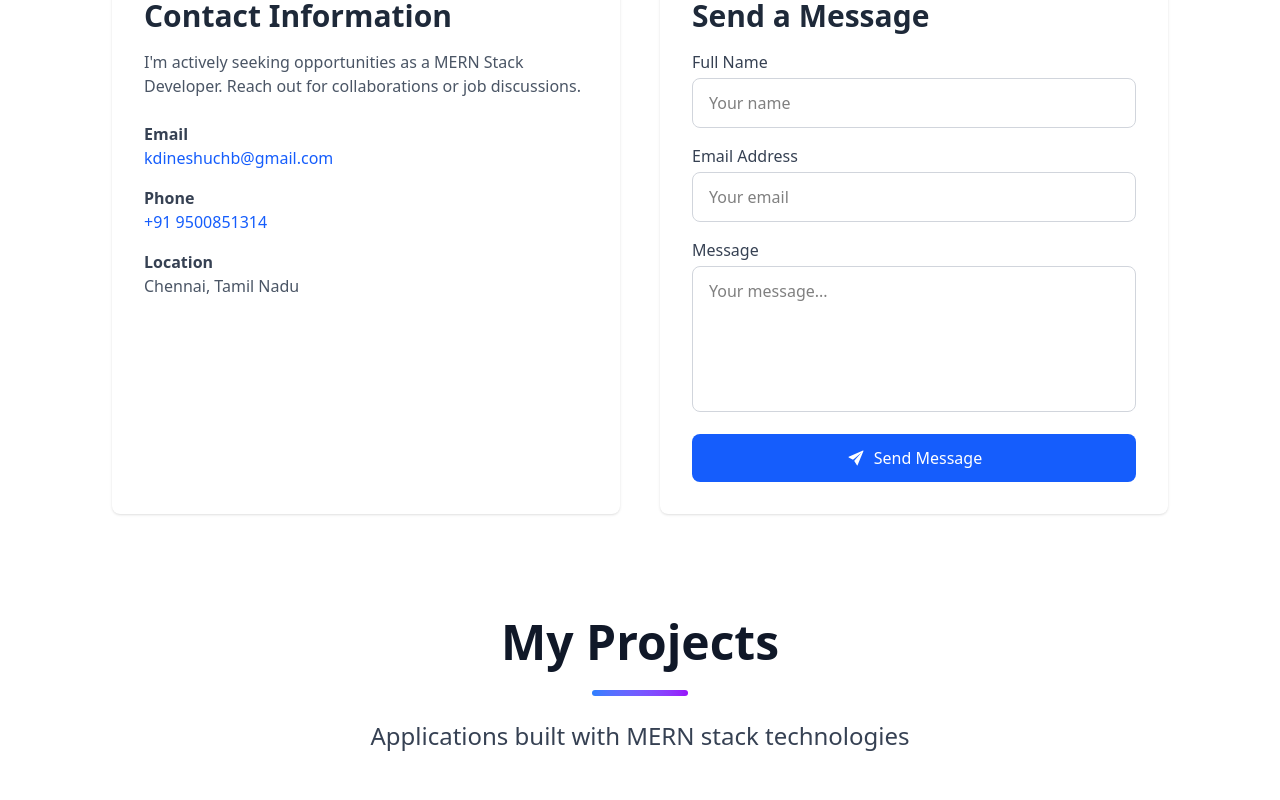
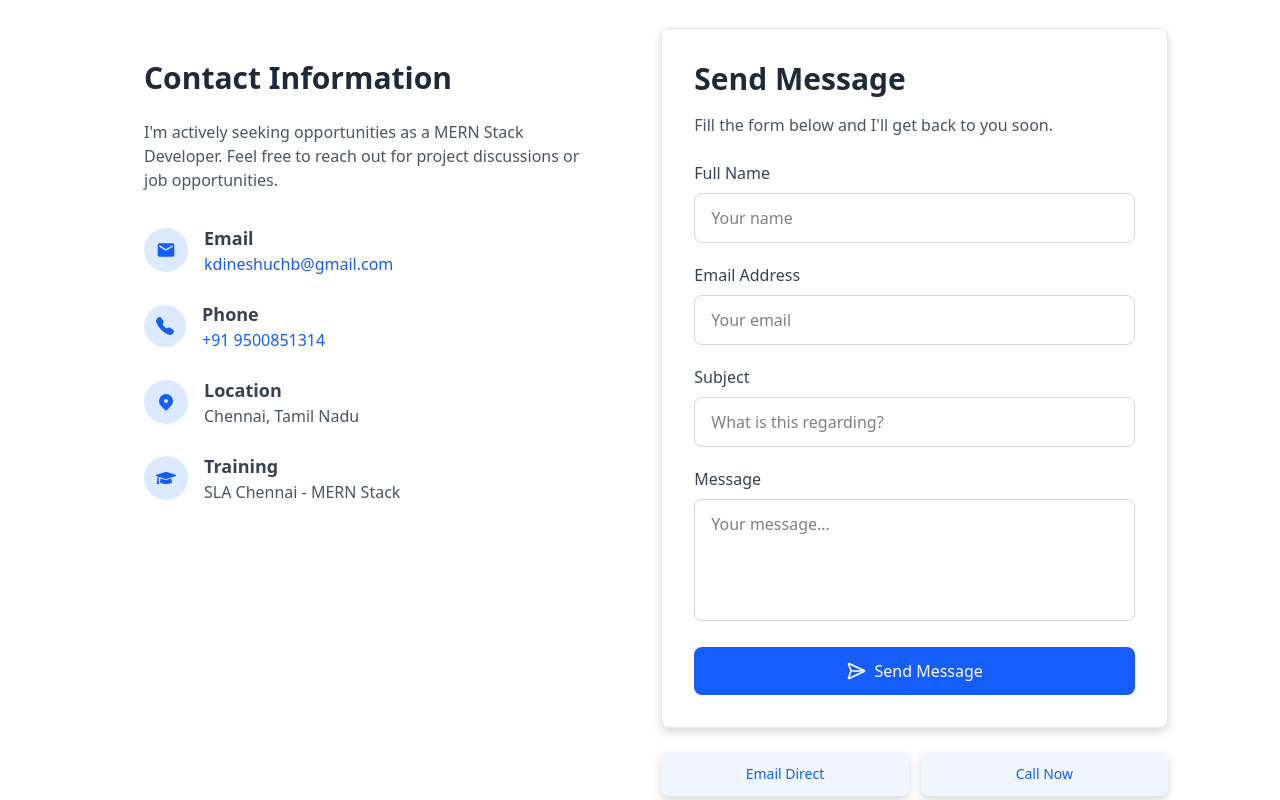
Before and after one commit to dineshk055/portfolio, a React (Vite) app: page / in a window 1280 px wide. Shown: the part 3940-4740 px from the top of the page. Built offline with nearby package versions, Linux system fonts and the light colour scheme.

Commit message:
form loading ui was updated

```diff
--- a/src/components/Contact.jsx
+++ b/src/components/Contact.jsx
@@ -1,15 +1,20 @@
 import React, { forwardRef, useState } from 'react';
+import { BsTelephoneFill } from 'react-icons/bs';
+import { FaGraduationCap } from 'react-icons/fa';
+import { HiLocationMarker } from 'react-icons/hi';
 import { IoIosSend } from 'react-icons/io';
-import emailjs from "emailjs-com";
+import { MdEmail } from 'react-icons/md';
+import emailjs from 'emailjs-com'
+import { LuSend, LuSendHorizontal } from 'react-icons/lu';
 
 const Contact = forwardRef((props,ref) => {
 
   const [formData, setFormData] = useState({
     name: '',
     email: '',
+    subject: '',
     message: ''
   });
-
   const [loading, setLoading] = useState(false);
 
   const handleChange = (e) => {
@@ -37,6 +42,7 @@ const Contact = forwardRef((props,ref) => {
       setFormData({
         name: '',
         email: '',
+        subject: '',
         message: ''
       });
 
@@ -49,104 +55,204 @@ const Contact = forwardRef((props,ref) => {
   };
 
   return (
-    <div className="min-h-screen bg-white" ref={ref}>
-      <div className="pt-10 px-4 text-center">
-        <h1 className='text-4xl md:text-5xl font-bold text-gray-900 mb-2'>
+    <div   className="min-h-screen bg-white" ref={ref}>
+      {/* Header Section */}
+      <div className="pt-10 px-4" >
+        <h1 className='text-4xl md:text-5xl text-center font-bold text-gray-900 mb-4'>
           Get In Touch
         </h1>
-        <span className='w-24 h-1.5 bg-linear-to-r from-blue-500 to-purple-600 mx-auto rounded-full mb-4'></span>
-        <p className='text-gray-600 text-base md:text-lg max-w-2xl mx-auto'>
+        <div className='flex justify-center mb-6'>
+          <span className='w-24 h-1.5 bg-linear-to-r from-blue-500 to-purple-600 mx-auto rounded-full mb-6'></span>
+        </div>
+        <p className='text-center text-gray-600 text-base md:text-lg max-w-2xl mx-auto'>
           Let's discuss opportunities or project collaborations.
         </p>
       </div>
 
+      {/* Main Content */}
       <div className='flex flex-col lg:flex-row p-4 md:p-8 lg:p-12 gap-8 lg:gap-10 max-w-6xl mx-auto'>
-        {/* Left Side: Contact Info */}
-        <div className='lg:w-1/2 w-full p-6 md:p-8 bg-white rounded-lg shadow'>
-          <h2 className='text-2xl md:text-3xl font-bold text-gray-800 mb-4'>Contact Information</h2>
-          <p className='text-gray-600 mb-6'>
-            I'm actively seeking opportunities as a MERN Stack Developer. Reach out for collaborations or job discussions.
+
+        {/* Left Side - Contact Information */}
+        <div className='lg:w-1/2 w-full p-6 md:p-8 bg-white rounded-lg'>
+          <h2 className='text-2xl md:text-3xl font-bold text-gray-800 mb-6'>
+            Contact Information
+          </h2>
+          <p className='text-gray-600 mb-8'>
+            I'm actively seeking opportunities as a MERN Stack Developer. Feel free to reach out for project discussions or job opportunities.
           </p>
 
-          <div className='space-y-4'>
+          <div className='space-y-6'>
+            {/* Email */}
+            <div className='flex items-center gap-4'>
+              <div className='bg-blue-100 p-3 rounded-full'>
+                <MdEmail className='text-xl text-blue-600' />
+              </div>
               <div>
-              <h3 className='font-semibold text-gray-700'>Email</h3>
-              <a href="mailto:kdineshuchb@gmail.com" className='text-blue-600 hover:underline'>
+                <h3 className='text-lg font-semibold text-gray-700'>Email</h3>
+                <a
+                  href="mailto:kdineshuchb@gmail.com"
+                  className='text-blue-600 hover:text-blue-800 text-base'
+                >
                   kdineshuchb@gmail.com
                 </a>
               </div>
+            </div>
 
+            {/* Phone */}
+            <div className='flex items-center gap-4'>
+              <div className='bg-blue-100 p-3 rounded-full'>
+                <BsTelephoneFill className='text-lg text-blue-600' />
+              </div>
               <div>
-              <h3 className='font-semibold text-gray-700'>Phone</h3>
-              <a href="tel:+919500851314" className='text-blue-600 hover:underline'>
+                <h3 className='text-lg font-semibold text-gray-700'>Phone</h3>
+                <a
+                  href="tel:+919500851314"
+                  className='text-blue-600 hover:text-blue-800 text-base'
+                >
                   +91 9500851314
                 </a>
               </div>
+            </div>
 
+            {/* Location */}
+            <div className='flex items-center gap-4'>
+              <div className='bg-blue-100 p-3 rounded-full'>
+                <HiLocationMarker className='text-xl text-blue-600' />
+              </div>
               <div>
-              <h3 className='font-semibold text-gray-700'>Location</h3>
-              <span className='text-gray-600'>Chennai, Tamil Nadu</span>
+                <h3 className='text-lg font-semibold text-gray-700'>Location</h3>
+                <span className='text-gray-600 text-base'>
+                  Chennai, Tamil Nadu
+                </span>
+              </div>
+            </div>
+
+            {/* Training */}
+            <div className='flex items-center gap-4'>
+              <div className='bg-blue-100 p-3 rounded-full'>
+                <FaGraduationCap className='text-xl text-blue-600' />
+              </div>
+              <div>
+                <h3 className='text-lg font-semibold text-gray-700'>Training</h3>
+                <span className='text-gray-600 text-base'>
+                  SLA Chennai - MERN Stack
+                </span>
+              </div>
             </div>
           </div>
         </div>
 
-        {/* Right Side: Contact Form */}
-        <div className='lg:w-1/2 w-full bg-white p-6 md:p-8 rounded-lg shadow'>
-          <h2 className='text-2xl md:text-3xl font-bold text-gray-800 mb-4'>Send a Message</h2>
-          <form onSubmit={handleSubmit} className="space-y-4">
-            {/* Name */}
+        {/* Right Side - Contact Form */}
+        <div className='lg:w-1/2 w-full drop-shadow-lg'>
+          <div className='bg-white p-6 md:p-8 rounded-lg border border-gray-200'>
+            <h2 className='text-2xl md:text-3xl font-bold text-gray-800 mb-4'>
+              Send Message
+            </h2>
+            <p className='text-gray-600 mb-6'>
+              Fill the form below and I'll get back to you soon.
+            </p>
+
+            <form onSubmit={handleSubmit} className="space-y-5">
+              {/* Name Field */}
               <div>
-              <label className='block text-gray-700 mb-1'>Full Name</label>
+                <label htmlFor='name' className='block text-gray-700 font-medium mb-2'>
+                  Full Name
+                </label>
                 <input
                   type='text'
+                  id='name'
                   name='name'
                   value={formData.name}
                   onChange={handleChange}
                   required
+                  className='w-full px-4 py-3 rounded-lg border border-gray-300 focus:border-blue-500 focus:ring-1 focus:ring-blue-200 outline-none'
                   placeholder='Your name'
-                className='w-full px-4 py-3 border border-gray-300 rounded-lg focus:outline-none focus:border-blue-500 focus:ring-1 focus:ring-blue-200'
                 />
               </div>
 
-            {/* Email */}
+              {/* Email Field */}
               <div>
-              <label className='block text-gray-700 mb-1'>Email Address</label>
+                <label htmlFor='email' className='block text-gray-700 font-medium mb-2'>
+                  Email Address
+                </label>
                 <input
                   type='email'
+                  id='email'
                   name='email'
                   value={formData.email}
                   onChange={handleChange}
                   required
+                  className='w-full px-4 py-3 rounded-lg border border-gray-300 focus:border-blue-500 focus:ring-1 focus:ring-blue-200 outline-none'
                   placeholder='Your email'
-                className='w-full px-4 py-3 border border-gray-300 rounded-lg focus:outline-none focus:border-blue-500 focus:ring-1 focus:ring-blue-200'
                 />
               </div>
 
-            {/* Message */}
+              {/* Subject Field */}
               <div>
-              <label className='block text-gray-700 mb-1'>Message</label>
+                <label htmlFor='subject' className='block text-gray-700 font-medium mb-2'>
+                  Subject
+                </label>
+                <input
+                  type='text'
+                  id='subject'
+                  name='subject'
+                  value={formData.subject}
+                  onChange={handleChange}
+                  required
+                  className='w-full px-4 py-3 rounded-lg border border-gray-300 focus:border-blue-500 focus:ring-1 focus:ring-blue-200 outline-none'
+                  placeholder='What is this regarding?'
+                />
+              </div>
+
+              {/* Message Field */}
+              <div>
+                <label htmlFor='message' className='block text-gray-700 font-medium mb-2'>
+                  Message
+                </label>
                 <textarea
+                  id='message'
                   name='message'
                   value={formData.message}
                   onChange={handleChange}
                   required
-                rows={5}
+                  rows={4}
+                  className='w-full px-4 py-3 rounded-lg border border-gray-300 focus:border-blue-500 focus:ring-1 focus:ring-blue-200 outline-none resize-none'
                   placeholder='Your message...'
-                className='w-full px-4 py-3 border border-gray-300 rounded-lg focus:outline-none focus:border-blue-500 focus:ring-1 focus:ring-blue-200 resize-none'
                 />
               </div>
 
+              {/* Submit Button */}
               <button
                 type='submit'
-              disabled={loading}
-              className='w-full flex items-center justify-center bg-blue-600 text-white py-3 rounded-lg hover:bg-blue-700 transition-colors'
+                className='w-full flex items-center justify-center bg-blue-600 text-white font-medium py-3 px-6 rounded-lg hover:bg-black duration-500 transition-colors mt-2 '
               >
-              <IoIosSend className='mr-2 text-xl' />
+                {loading ? <LuSend className='mr-2 text-xl' /> : <LuSendHorizontal className='mr-2 text-xl' /> }
+
                  {loading ? 'Sending...' : 'Send Message'}
               </button>
             </form>
+
+          </div>
+
+          {/* Quick Actions */}
+          <div className="mt-6 flex flex-wrap gap-3">
+            <a
+              href="mailto:kdineshuchb@gmail.com"
+              className="flex-1 min-w-30 bg-blue-50 hover:bg-blue-100 text-blue-600 p-3 rounded-lg text-center font-medium transition-colors text-sm"
+            >
+              Email Direct
+            </a>
+            <a
+              href="tel:+919500851314"
+              className="flex-1 min-w-30 bg-blue-50 hover:bg-blue-100 text-blue-600 p-3 rounded-lg text-center font-medium transition-colors text-sm"
+            >
+              Call Now
+            </a>
           </div>
         </div>
+      </div>
+
+
     </div>
   );
 });
```
Lines whose indentation alone changed are shown as unchanged.
